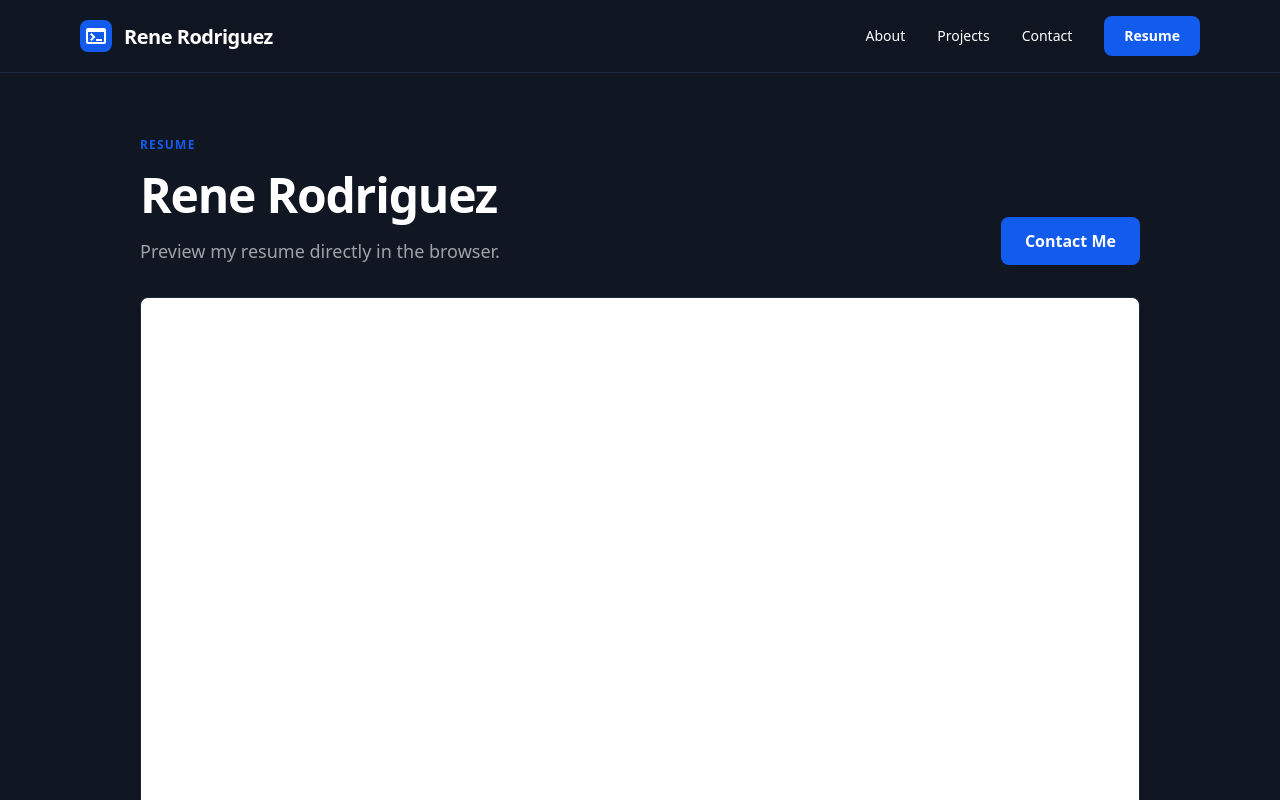
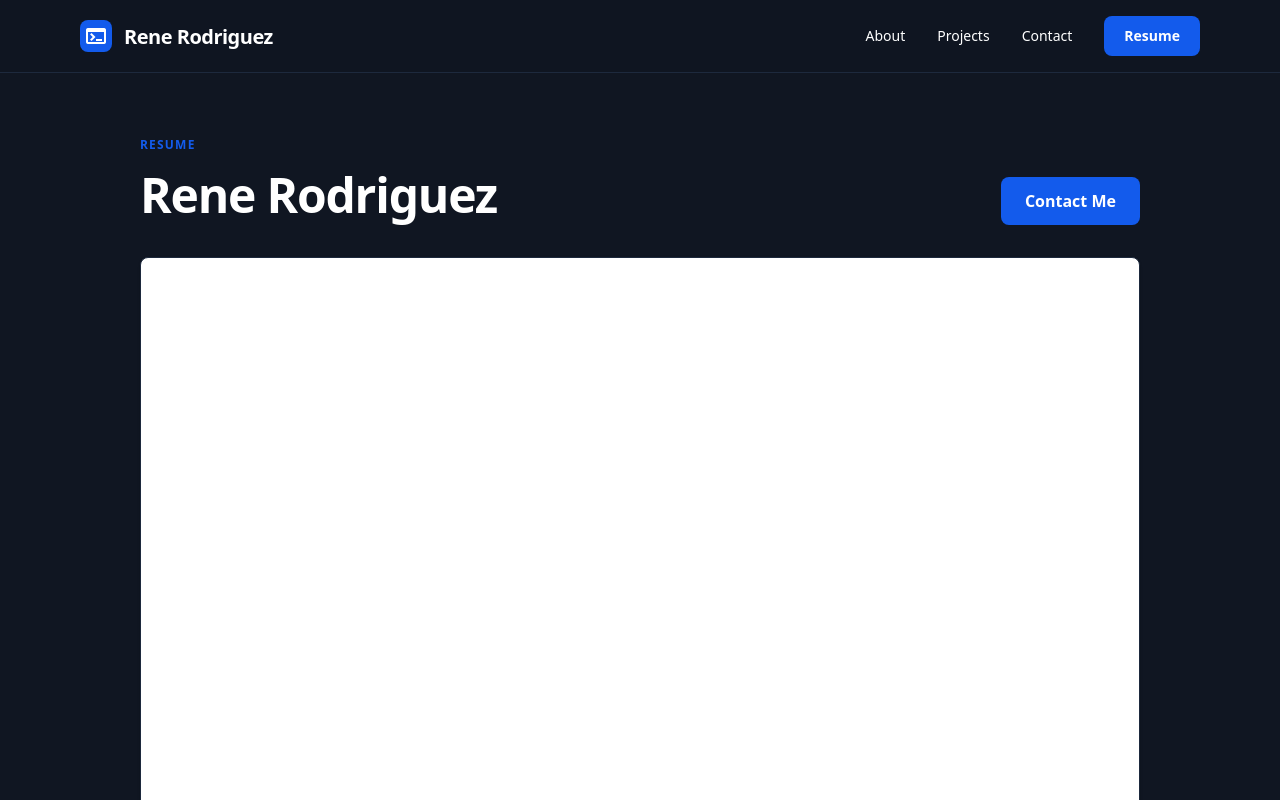
Before and after one commit to rodriguezr1016/nextjs-portfolio, a Next.js app: page /Resume in a window 1280 px wide. Shown: the top 800 px of the page. Built offline with nearby package versions, Linux system fonts and the light colour scheme.

Commit message:
removed some text

```diff
--- a/app/Resume/page.tsx
+++ b/app/Resume/page.tsx
@@ -11,9 +11,6 @@ const page = () => {
             <h1 className="text-[#111318] dark:text-white text-4xl md:text-5xl font-black leading-tight tracking-tight">
               Rene Rodriguez
             </h1>
-            <p className="text-[#616f89] dark:text-white/60 text-lg max-w-2xl">
-              Preview my resume directly in the browser.
-            </p>
           </div>
           <Link
             href="/Contact"
```
